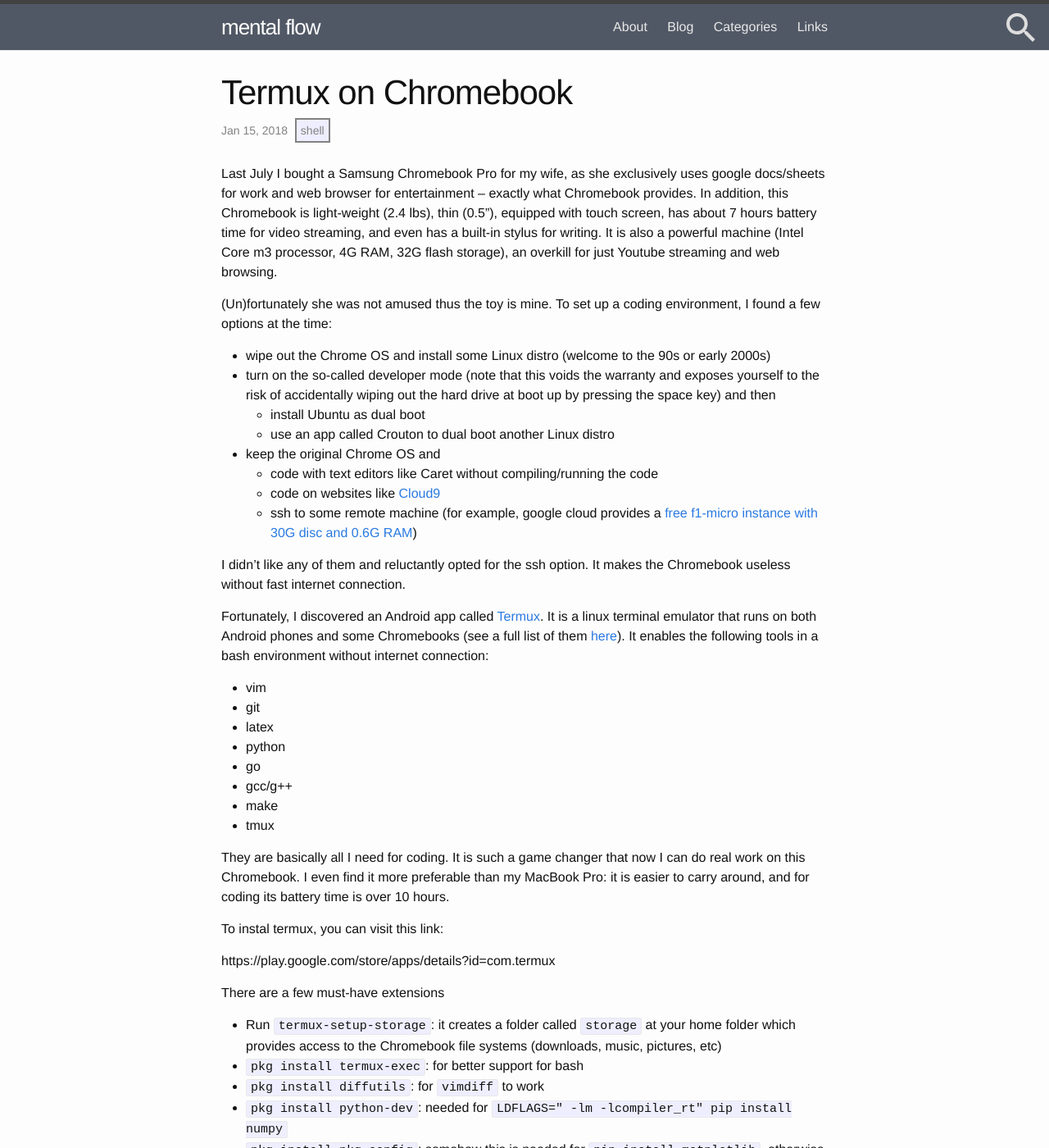
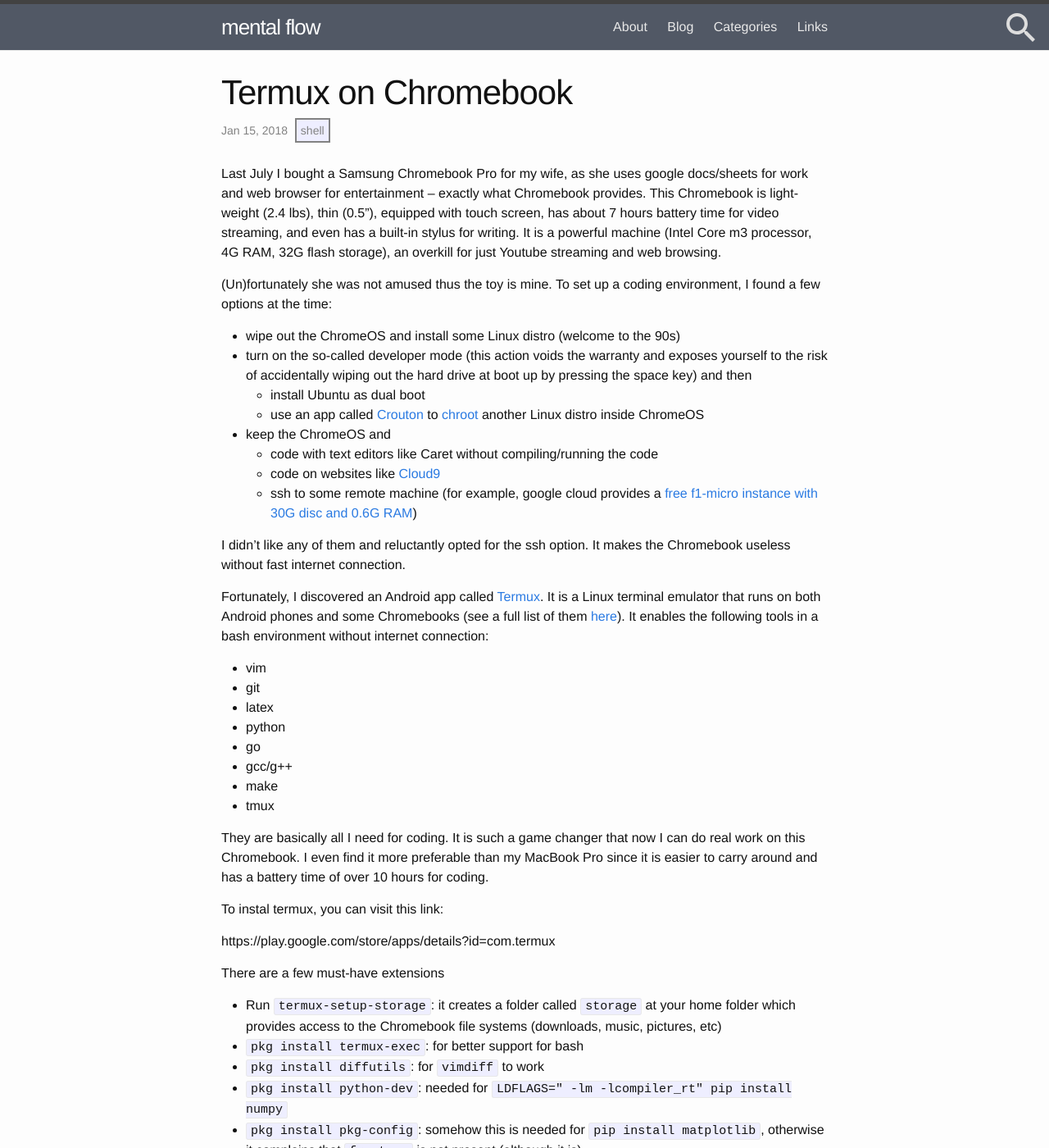
Before and after one commit to nosarthur/nosarthur.github.io, a Jekyll site: the page built from _posts/2018-01-15-termux.md, in a window 1280 px wide and 1400 px high. Shown: the whole window at 82% size. Built offline with Jekyll 4.4.1, drawn with Linux system fonts in a browser that asks for light colours; comment, search, counter and statistics services are not loaded; some of the changed text lies outside the part shown.

Commit message:
promote crouton post

```diff
--- a/_posts/2018-01-15-termux.md
+++ b/_posts/2018-01-15-termux.md
@@ -8,21 +8,21 @@
 ---
 
 Last July I bought a Samsung Chromebook Pro for my wife,
-as she exclusively uses google docs/sheets for work and web browser for entertainment --
+as she uses google docs/sheets for work and web browser for entertainment --
 exactly what Chromebook provides.
-In addition, this Chromebook is light-weight (2.4 lbs), thin (0.5"), equipped with touch screen,
+This Chromebook is light-weight (2.4 lbs), thin (0.5"), equipped with touch screen,
 has about 7 hours battery time for video streaming, and even has a built-in stylus for writing.
-It is also a powerful machine (Intel Core m3 processor, 4G RAM, 32G flash storage),
+It is a powerful machine (Intel Core m3 processor, 4G RAM, 32G flash storage),
 an overkill for just Youtube streaming and web browsing.
 
 (Un)fortunately she was not amused thus the toy is mine.
 To set up a coding environment, I found a few options at the time:
 
-* wipe out the Chrome OS and install some Linux distro (welcome to the 90s or early 2000s)
-* turn on the so-called developer mode (note that this voids the warranty and exposes yourself to the risk of accidentally wiping out the hard drive at boot up by pressing the space key) and then
+* wipe out the ChromeOS and install some Linux distro (welcome to the 90s)
+* turn on the so-called developer mode (this action voids the warranty and exposes yourself to the risk of accidentally wiping out the hard drive at boot up by pressing the space key) and then
 	* install Ubuntu as dual boot
-    * use an app called Crouton to dual boot another Linux distro
-* keep the original Chrome OS and
+    * use an app called [Crouton](https://github.com/dnschneid/crouton) to [chroot](https://en.wikipedia.org/wiki/Chroot) another Linux distro inside ChromeOS
+* keep the ChromeOS and
     * code with text editors like Caret without compiling/running the code
 	* code on websites like [Cloud9](https://en.wikipedia.org/wiki/Cloud9_IDE)
     * ssh to some remote machine (for example, google cloud provides a [free f1-micro instance with 30G disc and 0.6G RAM](https://cloud.google.com/free/))
@@ -31,7 +31,7 @@
 It makes the Chromebook useless without fast internet connection.
 
 Fortunately, I discovered an Android app called [Termux](https://termux.com/).
-It is a linux terminal emulator that runs on both Android phones and some Chromebooks (see a full list of them [here](https://www.androidcentral.com/these-are-chromebooks-can-run-android-apps)).
+It is a Linux terminal emulator that runs on both Android phones and some Chromebooks (see a full list of them [here](https://www.androidcentral.com/these-are-chromebooks-can-run-android-apps)).
 It enables the following tools in a bash environment without internet connection:
 
 * vim
@@ -45,8 +45,8 @@
 
 They are basically all I need for coding.
 It is such a game changer that now I can do real work on this Chromebook.
-I even find it more preferable than my MacBook Pro:
-it is easier to carry around, and for coding its battery time is over 10 hours.
+I even find it more preferable than my MacBook Pro since
+it is easier to carry around and has a battery time of over 10 hours for coding.
 
 To instal termux, you can visit this link:
 
@@ -108,11 +110,19 @@
   Although I gradually get used to the layout, now the left ctrl key gets stuck sometimes due to over use.
   On the other hand the right alt and ctrl keys are almost never used.
 * It's too easy to hit the power button accidentally.
-* ~~It cannot connect to my company's VPN.~~ (There is an Android app called VpnCilla that does the trick for $4.99. Also remember to enable chrome://flags/#arc-vpn)
-* There is no out-of-box way to display the date in the status bar. One has to move the mouse over the clock to see the date. I don't know why Chrome OS is like this ...
+* ~~It cannot connect to my company's VPN.~~ (There is an Android app called VpnCilla that does the trick.
+  It costs $4.99. Also remember to enable `chrome://flags/#arc-vpn`)
+* There is no out-of-box way to display the date in the status bar.
+  One has to move the mouse over the clock to see the date.
+  I don't know why ChromeOS is like this ...
 
 The complaints I have for termux include
 
 * ~~Pasting into the vim doesn't work although pasting into shell works by long press. My current workaround is to either use `echo <content> >> <file>` or paste into nano.~~ (Paste is `ctrl+alt+v`, works inside vim too, goodbye nano, goodbye long press)
 * Access to `http://localhost` is not granted. My current workaround is to host web apps at `0.0.0.0` and access the termux's IP `100.115.92.2` to test out.
 * Python multiprocessing module doesn't work. As a result, flake8 doesn't work and I have to use (the inferior) pyflakes instead.
+
+## epilogue
+
+After six months, I gave up Termux and switched to Crouton and Chromebrew.
+See my new post [here]({% post_url 2018-07-16-crouton %}).
```
Also changed, not shown: other parts of _posts/2018-01-15-termux.md (+12 -10 lines), _drafts/python-tricks.md (+5 -4 lines), _posts/2018-07-16-crouton.md (+14 -0 lines).
